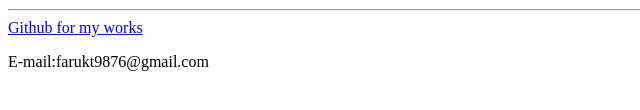
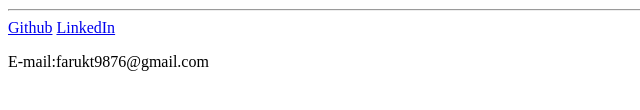
Before and after one commit to asfdasfdaas/html-portfolio, a plain HTML site: page index.html in a window 1280 px wide. Shown: the part 336-446 px from the top of the page, 0-640 px from the left. Drawn offline with Linux system fonts and the light colour scheme.

Commit message:
Add linkedin

```diff
--- a/index.html
+++ b/index.html
@@ -10,7 +10,8 @@
 		<h3>Nişantaşı Üniversitesi Bilgisayar Mühendisliği 3</h3>
 		<img src="./images/photo.png" alt="My pic" width="150" />
 		<hr />
-		<a href="https://github.com/asfdasfdaas">Github for my works</a>
+		<a href="https://github.com/asfdasfdaas">Github</a>
+		<a href="https://www.linkedin.com/in/faruk-turkmen1/">LinkedIn</a>
 		<p>E-mail:farukt9876@gmail.com</p>
 	</body>
 </html>
```
